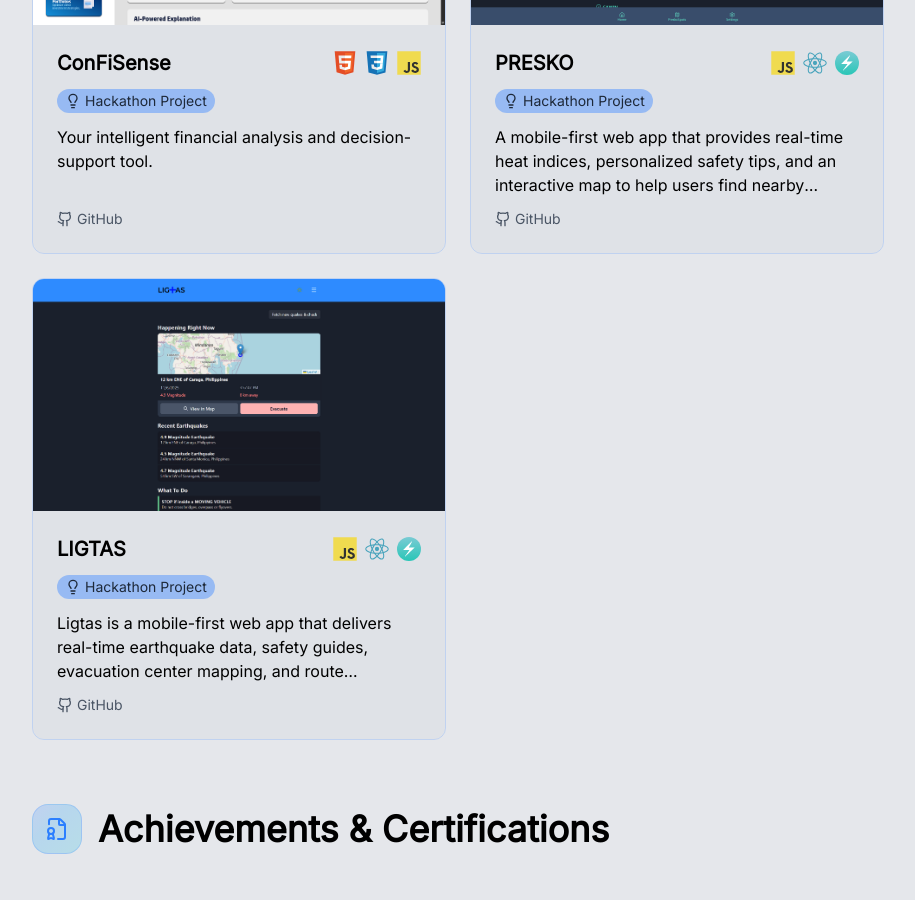
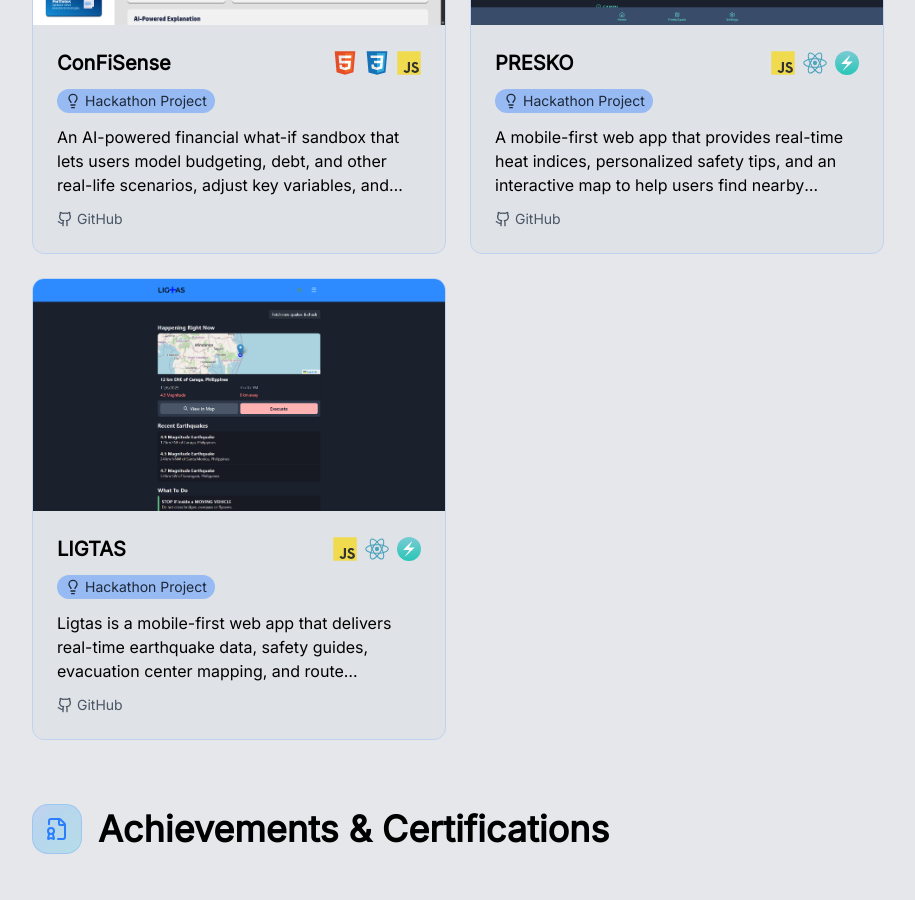
Before and after one commit to neophiles/my-dev-portfolio, a React (Vite) app: page / in a window 1280 px wide. Shown: the part 1100-2000 px from the top of the page, without its empty margins (182-1097 px from the left). Built offline with nearby package versions, Linux system fonts and the light colour scheme.

Commit message:
refactor: Update ConFiSense project description

```diff
--- a/src/data/projects.ts
+++ b/src/data/projects.ts
@@ -17,7 +17,7 @@ export const projects: Project[] = [
   {
     image: confisenseIMG,
     title: 'ConFiSense',
-    description: 'Your intelligent financial analysis and decision-support tool.',
+    description: 'An AI-powered financial what-if sandbox that lets users model budgeting, debt, and other real-life scenarios, adjust key variables, and instantly visualize outcomes, designed around the everyday financial realities of Filipinos.',
     projectType: 'Hackathon',
     techStack: [
       tech.HTML,
```
